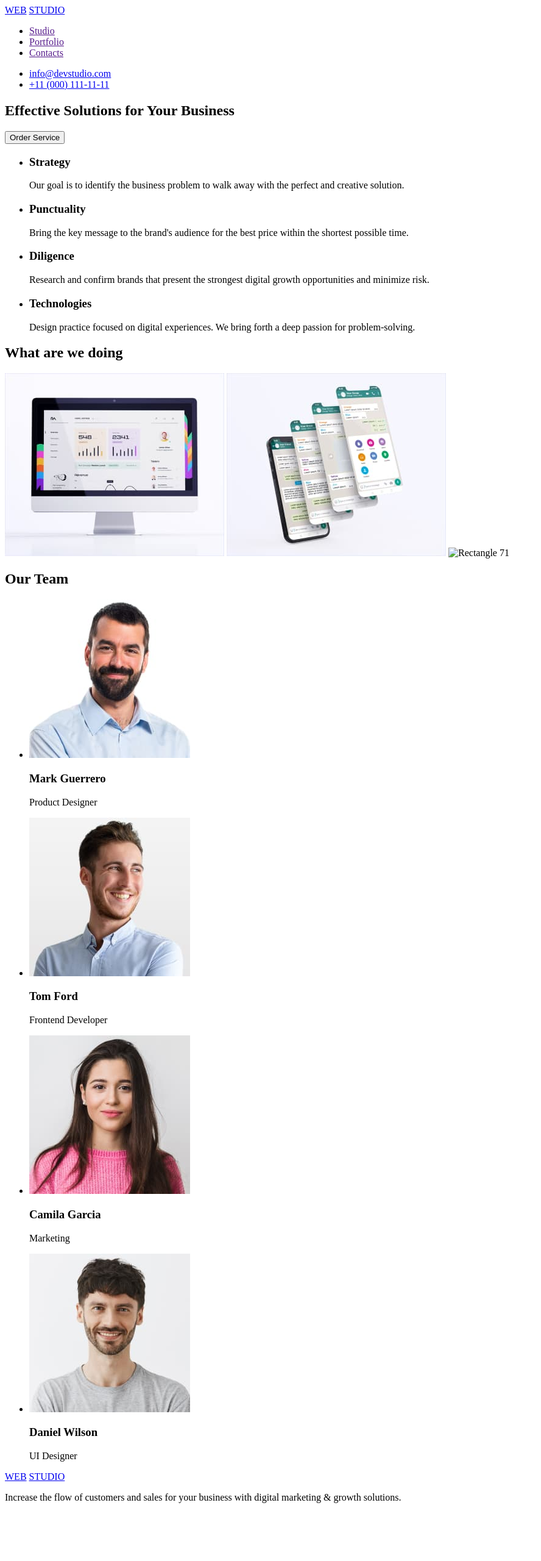
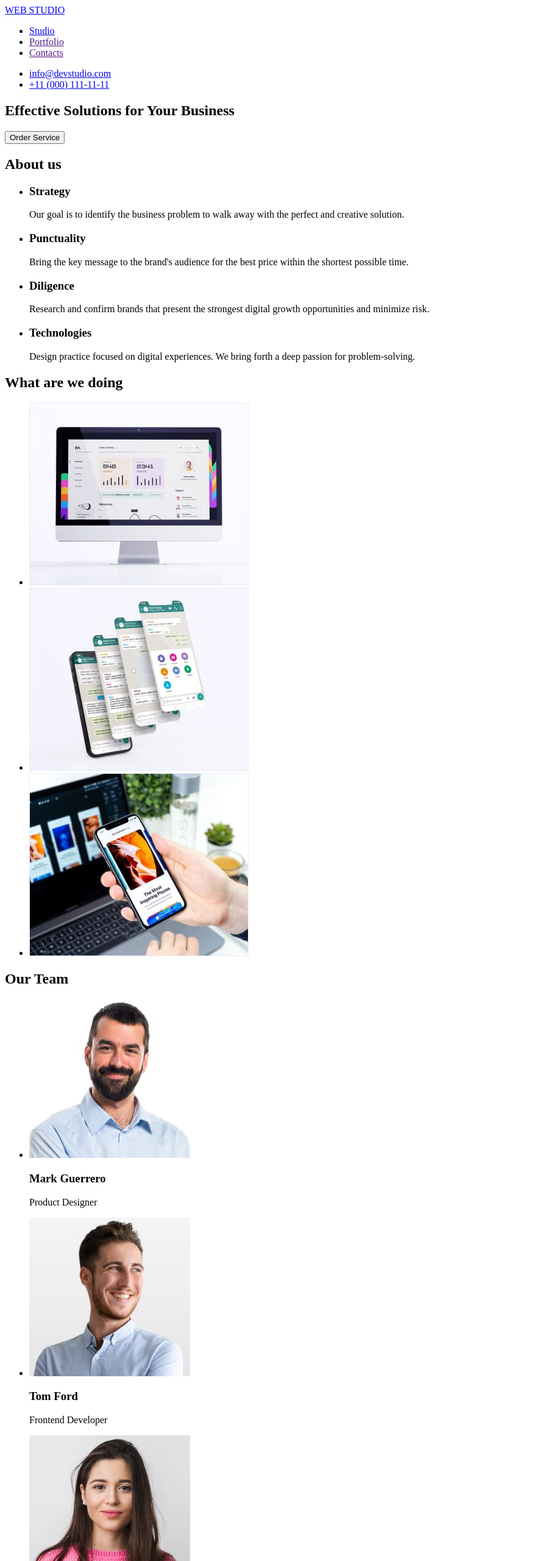
Before and after one commit to SoDoMiSs/goit-markup-hw-01, a plain HTML site: page index.html in a window 1280 px wide. Shown: the top 2560 px of the page at 61% size, without its empty margins (0-888 px from the left). Before the commit the page ends 2481 px from the top, so only its background shows below. Drawn offline with Linux system fonts and the light colour scheme.

Commit message:
correction in index.html and img

```diff
--- a/index.html
+++ b/index.html
@@ -9,10 +9,12 @@
 	<body>
 		<header>
 			<nav>
-				<a href="/">WEB</a>
-				<a href="/">STUDIO</a>
+				<a href="index.html">
+					<span style="color: blue">WEB</span>
+					STUDIO
+				</a>
 				<ul>
-					<li><a href="">Studio</a></li>
+					<li><a href="index.html">Studio</a></li>
 					<li><a href="">Portfolio</a></li>
 					<li><a href="">Contacts</a></li>
 				</ul>
@@ -21,16 +23,15 @@
 				<li><a href="mailto:info@devstudio.com">info@devstudio.com</a></li>
 				<li><a href="tel:+110001111111">+11 (000) 111-11-11</a></li>
 			</ul>
-
 		</header>
 		<main>
-			<div>
 			<section>
 				<h1>Effective Solutions for Your Business</h1>
 				<button type="button">Order Service</button>
-		    </div>
+			</section>
 
 			<section>
+				<h2>About us</h2>
 				<ul>
 					<li>
 						<h3>Strategy</h3>
@@ -42,7 +43,9 @@
 					</li>
 					<li>
 						<h3>Diligence</h3>
-					<p>Research and confirm brands that present the strongest digital growth opportunities and minimize risk.</p>
+						<p>
+							Research and confirm brands that present the strongest digital growth opportunities and minimize risk.
+						</p>
 					</li>
 					<li>
 						<h3>Technologies</h3>
@@ -52,31 +55,33 @@
 			</section>
 			<section>
 				<h2>What are we doing</h2>
-			<img src="./images/section1/img 1.jpg" alt="Rectangle 71" width="360" height="300" />
-			<img src="./images/section1/img 2.jpg" alt="Rectangle 71" width="360" height="300" />
-			<img src="./images/section1/img 3.jpgs" alt="Rectangle 71" width="360" height="300" />
+				<ul>
+					<li><img src="./images/section1/img1.jpg" alt="Rectangle 71" width="360" height="300" /></li>
+					<li><img src="./images/section1/img2.jpg" alt="Rectangle 71" width="360" height="300" /></li>
+					<li><img src="./images/section1/img3.jpg" alt="Rectangle 71" width="360" height="300" /></li>
+				</ul>
 			</section>
 			<section>
 				<h2>Our Team</h2>
 
 				<ul>
 					<li>
-					<img src="./images/section2/TeamCard1.jpg" alt="Team Card 1" width="264" height="260" />
+						<img src="./images/team/TeamCard1.jpg" alt="Team Card 1" width="264" height="260" />
 						<h3>Mark Guerrero</h3>
 						<p>Product Designer</p>
 					</li>
 					<li>
-					<img src="./images/section2/TeamCard2.jpg" alt="Team Card 1" width="264" height="260" />
+						<img src="./images/team/TeamCard2.jpg" alt="Team Card 1" width="264" height="260" />
 						<h3>Tom Ford</h3>
 						<p>Frontend Developer</p>
 					</li>
 					<li>
-					<img src="./images/section2/TeamCard3.jpg" alt="Team Card 1" width="264" height="260" />
+						<img src="./images/team/TeamCard3.jpg" alt="Team Card 1" width="264" height="260" />
 						<h3>Camila Garcia</h3>
 						<p>Marketing</p>
 					</li>
 					<li>
-					<img src="./images/section2/TeamCard4.jpg" alt="Team Card 1" width="264" height="260" />
+						<img src="./images/team/TeamCard4.jpg" alt="Team Card 1" width="264" height="260" />
 						<h3>Daniel Wilson</h3>
 						<p>UI Designer</p>
 					</li>
@@ -84,8 +89,10 @@
 			</section>
 		</main>
 		<footer>
-				<a href="/">WEB</a>
-				<a href="/">STUDIO</a>
+			<a href="index.html">
+				<span style="color: blue">WEB</span>
+				STUDIO
+			</a>
 			<p>Increase the flow of customers and sales for your business with digital marketing & growth solutions.</p>
 		</footer>
 	</body>
```
Also changed, not shown: images/section1/img1.jpg (renamed from images/section1/img 1.jpg), images/section1/img2.jpg (renamed from images/section1/img 2.jpg), images/section1/img3.jpg (renamed from images/section1/img 3.jpg), images/team/TeamCard2.jpg (renamed from images/section2/TeamCard2.jpg), images/team/TeamCard3.jpg (renamed from images/section2/TeamCard3.jpg), images/team/TeamCard4.jpg (renamed from images/section2/TeamCard4.jpg), images/team/teamcard1.jpg (renamed from images/section2/TeamCard1.jpg). Lines whose indentation alone changed are shown as unchanged.
